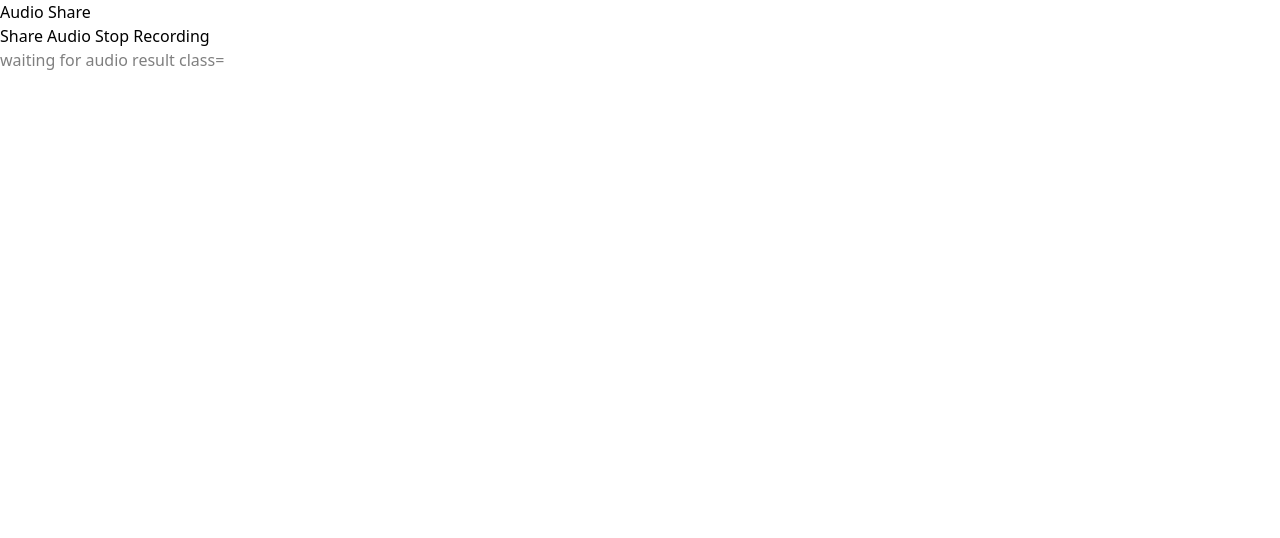
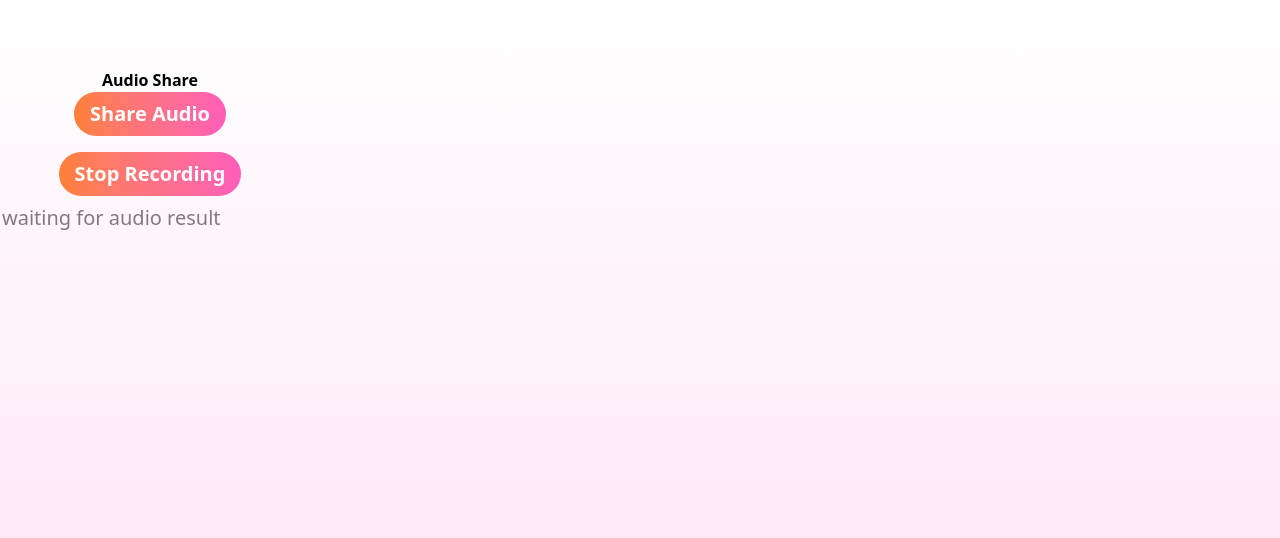
Before and after one commit to YoshikuYuu/wingman, a browser extension: page frontend/home.html in a window 1280 px wide. Drawn offline with Linux system fonts and the light colour scheme.

Commit message:
final touches

```diff
--- a/frontend/home.html
+++ b/frontend/home.html
@@ -4,11 +4,17 @@
         <script src="scripts/home.js"></script>
     </head>
 
-    <body class="w-[300px] h-[300px]">
-        <h1>Audio Share</h1>
-        <button id="share-audio-button">Share Audio</button>
-        <button id="stopButton">Stop Recording</button>
-        <input type="text" id="result" placeholder="waiting for audio result class="mt-2" style="display: square;">
+    <body class="flex flex-col justify-center items-center w-[300px] h-[300px] bg-gradient-to-b from-white to-[#ffdff3]">
+        <h1 id="main alignment" class="text-2xl text-black mb-6 font-bold">
+            Audio Share
+        </h1>
+        <button id="share-audio-button" class="bg-gradient-to-r from-[#ff8037] to-[#ff5eb9] p-2 mb-4 px-4 rounded-4xl text-white text-xl font-bold" style="display: block;">
+            Share Audio
+        </button>
+        <button id="stopButton" class="bg-gradient-to-r from-[#ff8037] to-[#ff5eb9] p-2 px-4 rounded-4xl text-white text-xl font-bold" style="display: block;">
+            Stop Recording
+        </button>
+        <input type="text" id="result" placeholder="waiting for audio result" class="mt-2 text-black text-xl" style="display: square;">
 
     </body>
 </html>
```
Also changed, not shown: frontend/output.css, 1 other file.
